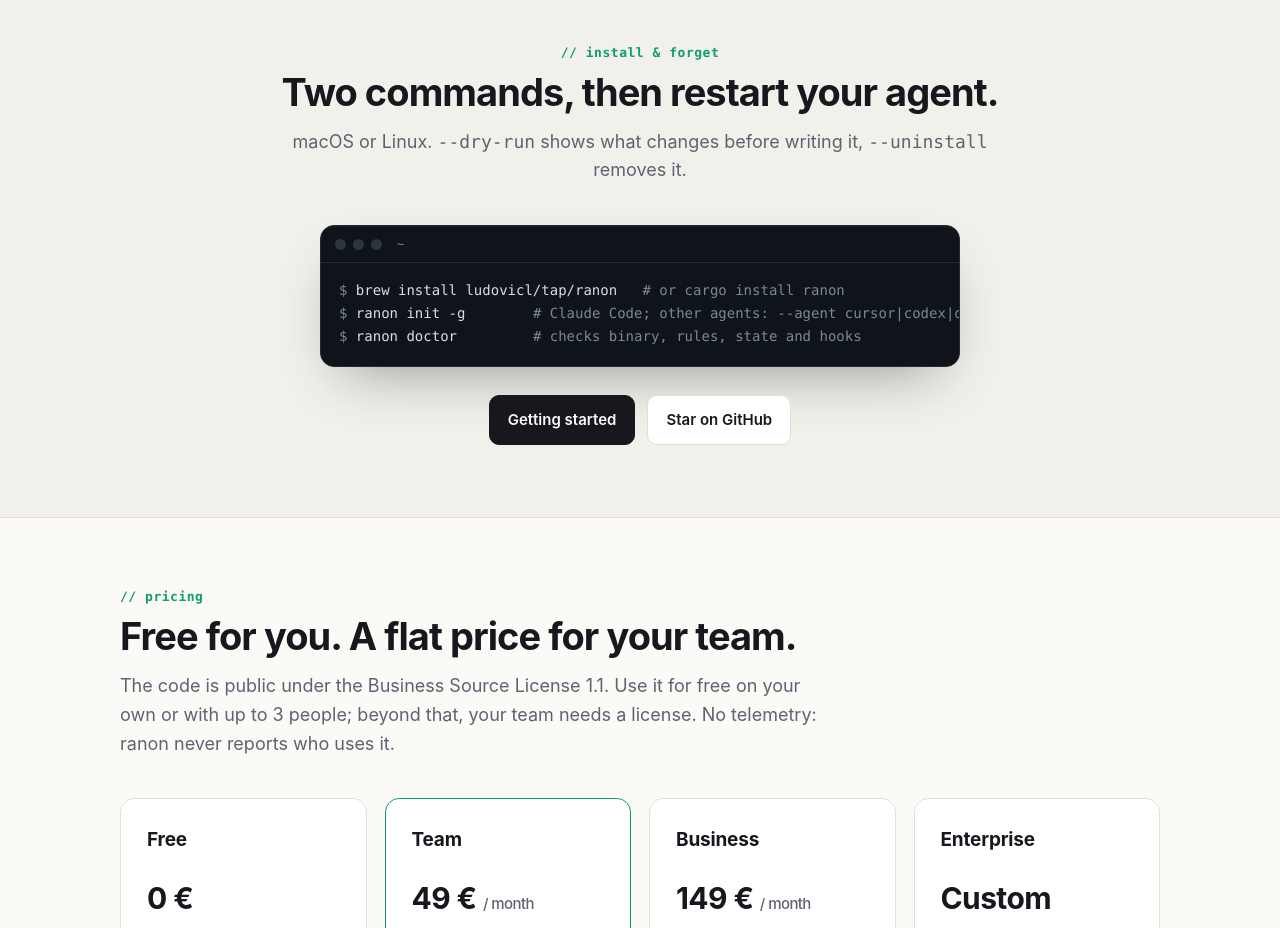
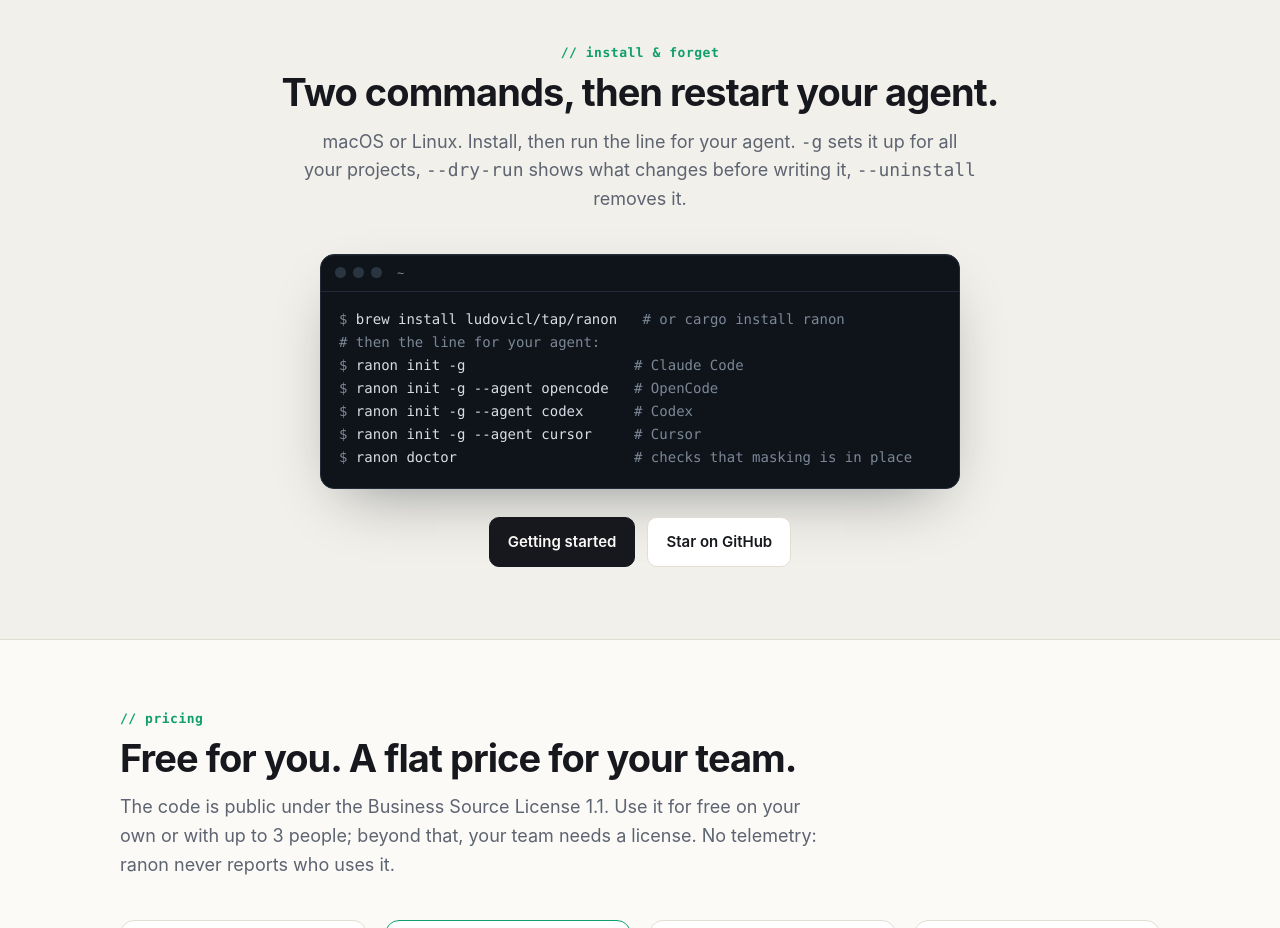
Before and after one commit to ludovicl/ranon, a plain HTML site: page site/index.html in a window 1280 px wide. Shown: the part 5020-5948 px from the top of the page. Drawn offline with Linux system fonts and the light colour scheme.

Commit message:
Show one setup line per agent instead of a cryptic comment

```diff
--- a/site/index.html
+++ b/site/index.html
@@ -387,12 +387,16 @@ footer .wrap { display: flex; flex-wrap: wrap; gap: 10px 24px; justify-content:
   <div class="wrap">
     <p class="kicker">// install &amp; forget</p>
     <h2>Two commands, then restart your agent.</h2>
-    <p class="sub">macOS or Linux. <span class="mono">--dry-run</span> shows what changes before writing it, <span class="mono">--uninstall</span> removes it.</p>
+    <p class="sub">macOS or Linux. Install, then run the line for your agent. <span class="mono">-g</span> sets it up for all your projects, <span class="mono">--dry-run</span> shows what changes before writing it, <span class="mono">--uninstall</span> removes it.</p>
     <div class="term">
       <div class="term-bar"><i></i><i></i><i></i><b>~</b></div>
 <pre><span class="p">$</span> brew install ludovicl/tap/ranon   <span class="d"># or cargo install ranon</span>
-<span class="p">$</span> ranon init -g        <span class="d"># Claude Code; other agents: --agent cursor|codex|opencode</span>
-<span class="p">$</span> ranon doctor         <span class="d"># checks binary, rules, state and hooks</span></pre>
+<span class="d"># then the line for your agent:</span>
+<span class="p">$</span> ranon init -g                    <span class="d"># Claude Code</span>
+<span class="p">$</span> ranon init -g --agent opencode   <span class="d"># OpenCode</span>
+<span class="p">$</span> ranon init -g --agent codex      <span class="d"># Codex</span>
+<span class="p">$</span> ranon init -g --agent cursor     <span class="d"># Cursor</span>
+<span class="p">$</span> ranon doctor                     <span class="d"># checks that masking is in place</span></pre>
     </div>
     <div class="cta">
       <a class="btn btn-primary" href="https://github.com/ludovicl/ranon/blob/main/docs/getting-started.md">Getting started</a>
```
Also changed, not shown: 2 other files.
